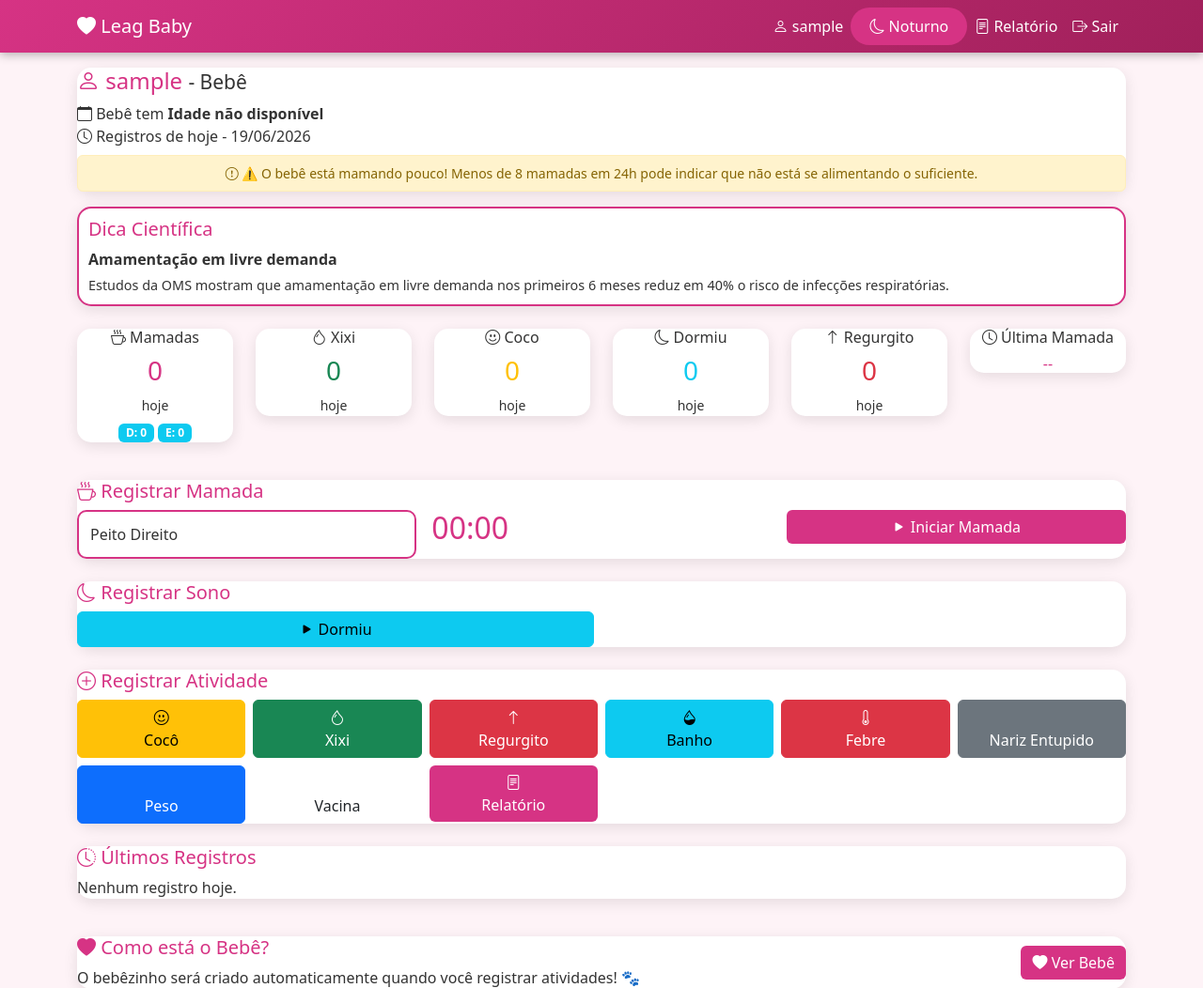
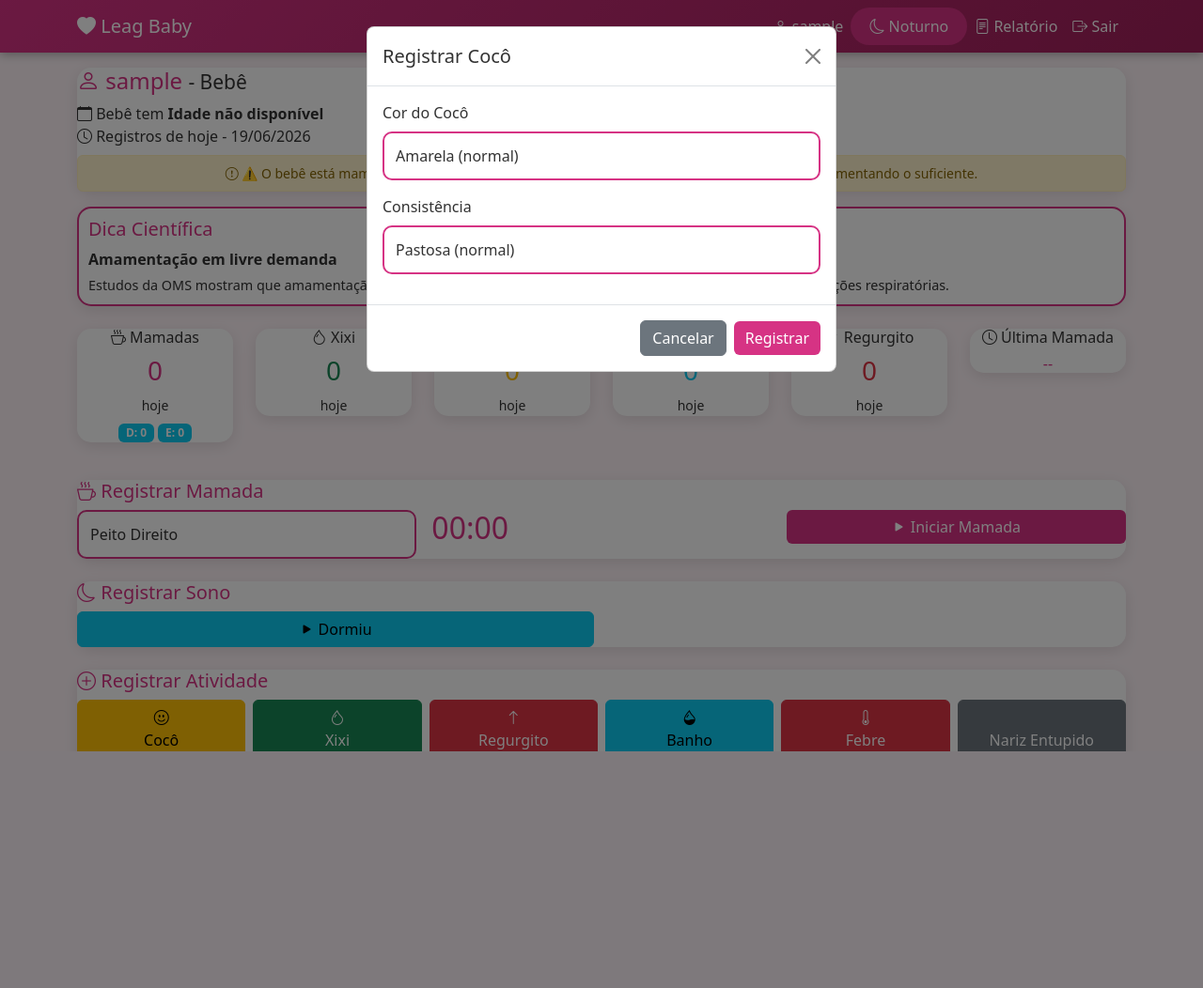
Before and after one commit to apvirtualfilmes-coder/mamae-bebe, a Flask app: page /dashboard in a window 1280 px wide, after a click on "Cocô". Shown: the top 1052 px of the page at 94% size. After the commit the page ends 800 px from the top, so only its background shows below. Run offline with Flask 3, Linux system fonts and the light colour scheme; the visitor is signed in with stand-in values (Sample User, id 1); data comes from the database, SQL or seed files in the repository; data that the repository does not hold is empty.

Commit message:
Leag Baby 2.0 - Todas as melhorias com URL corrigida

```diff
--- a/app.py
+++ b/app.py
@@ -248,10 +248,8 @@ def dashboard():
         if bichinho:
             atualizar_niveis_bichinho(bichinho)
 
-        # Lista de pesos para o gráfico
         pesos = PesoRegistro.query.filter_by(usuario_id=current_user.id).order_by(PesoRegistro.data).all()
 
-        # Vacinas pendentes
         vacinas_pendentes = Vacina.query.filter(
             Vacina.usuario_id == current_user.id,
             Vacina.aplicada == False
@@ -298,7 +296,6 @@ def registrar():
         db.session.add(registro)
         db.session.commit()
 
-        # Atualizar bichinho
         bichinho = BichinhoVirtual.query.filter_by(usuario_id=current_user.id).first()
         if bichinho:
             atualizar_niveis_bichinho(bichinho)
@@ -385,7 +382,6 @@ def registrar_banho():
 
         db.session.add(banho)
 
-        # Registrar também como evento
         registro = Registro(
             usuario_id=current_user.id,
             tipo='Banho',
--- a/render.yaml
+++ b/render.yaml
@@ -6,7 +6,7 @@ services:
     startCommand: gunicorn app:app
     envVars:
       - key: DATABASE_URL
-        value: postgresql://usuario:senha@host/mamae_bebe
+        value: postgresql://neondb_owner:npg_lYCqkvL06AhR@ep-dawn-breeze-ackobcp8-pooler.sa-east-1.aws.neon.tech/neondb?sslmode=require&channel_binding=require
       - key: SECRET_KEY
         generateValue: true
       - key: PYTHON_VERSION
--- a/templates/base.html
+++ b/templates/base.html
@@ -1,10 +1,6 @@
 <!DOCTYPE html>
 <html lang="pt-br">
 <head>
-    <link rel="manifest" href="{{ url_for('static', filename='manifest.json') }}">
-    <meta name="theme-color" content="#d63384">
-    <meta name="apple-mobile-web-app-capable" content="yes">
-    <meta name="apple-mobile-web-app-status-bar-style" content="black-translucent">
     <meta charset="UTF-8">
     <meta name="viewport" content="width=device-width, initial-scale=1.0">
     <title>Leag Baby</title>
--- a/templates/dashboard.html
+++ b/templates/dashboard.html
@@ -398,7 +398,46 @@
 {% endif %}
 
 <!-- MODAIS -->
-<!-- Modal Coco (já existente) -->
+<!-- Modal Coco -->
+<div class="modal fade" id="modalCoco" tabindex="-1">
+    <div class="modal-dialog">
+        <div class="modal-content" style="background: var(--cor-fundo-card); color: var(--cor-texto);">
+            <div class="modal-header">
+                <h5 class="modal-title" style="color: var(--cor-texto) !important;">Registrar Cocô</h5>
+                <button type="button" class="btn-close" data-bs-dismiss="modal"></button>
+            </div>
+            <form method="POST" action="{{ url_for('registrar') }}">
+                <div class="modal-body">
+                    <input type="hidden" name="tipo" value="Coco">
+                    <div class="mb-3">
+                        <label style="color: var(--cor-texto) !important;" class="form-label">Cor do Cocô</label>
+                        <select name="cor_coco" class="form-select form-control-leag" required>
+                            <option value="amarela">Amarela (normal)</option>
+                            <option value="verde">Verde (pode indicar alergia)</option>
+                            <option value="marrom">Marrom</option>
+                            <option value="preta">Preta (consulte pediatra)</option>
+                            <option value="branca">Branca (consulte pediatra)</option>
+                        </select>
+                    </div>
+                    <div class="mb-3">
+                        <label style="color: var(--cor-texto) !important;" class="form-label">Consistência</label>
+                        <select name="consistencia_coco" class="form-select form-control-leag" required>
+                            <option value="pastosa">Pastosa (normal)</option>
+                            <option value="liquida">Líquida (diarreia)</option>
+                            <option value="dura">Dura (prisão de ventre)</option>
+                            <option value="com_muco">Com muco (consulte pediatra)</option>
+                        </select>
+                    </div>
+                </div>
+                <div class="modal-footer">
+                    <button type="button" class="btn btn-secondary" data-bs-dismiss="modal">Cancelar</button>
+                    <button type="submit" class="btn btn-primario">Registrar</button>
+                </div>
+            </form>
+        </div>
+    </div>
+</div>
+
 <!-- Modal Banho -->
 <div class="modal fade" id="modalBanho" tabindex="-1">
     <div class="modal-dialog">
@@ -712,7 +751,6 @@ document.addEventListener('DOMContentLoaded', function() {
                 document.getElementById('btnPararMamada').style.display = 'block';
                 document.getElementById('statusMamada').style.display = 'inline';
                 document.getElementById('cronometroDisplay').textContent = data.tempo;
-                // Continuar cronômetro
                 const partes = data.tempo.split(':');
                 minutos = parseInt(partes[0]);
                 segundos = parseInt(partes[1]);
```
Also changed, not shown: other parts of templates/base.html (+7 -35 lines), 1 other file.
